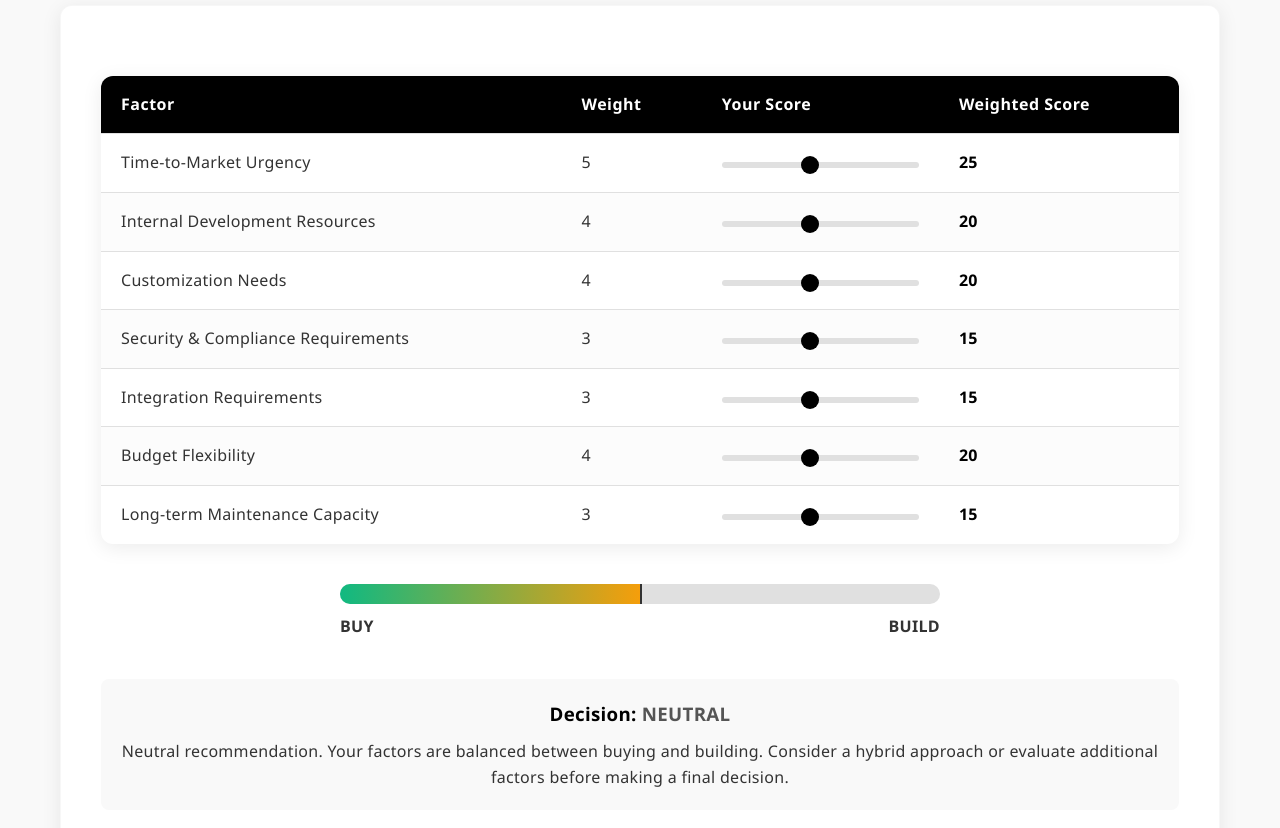
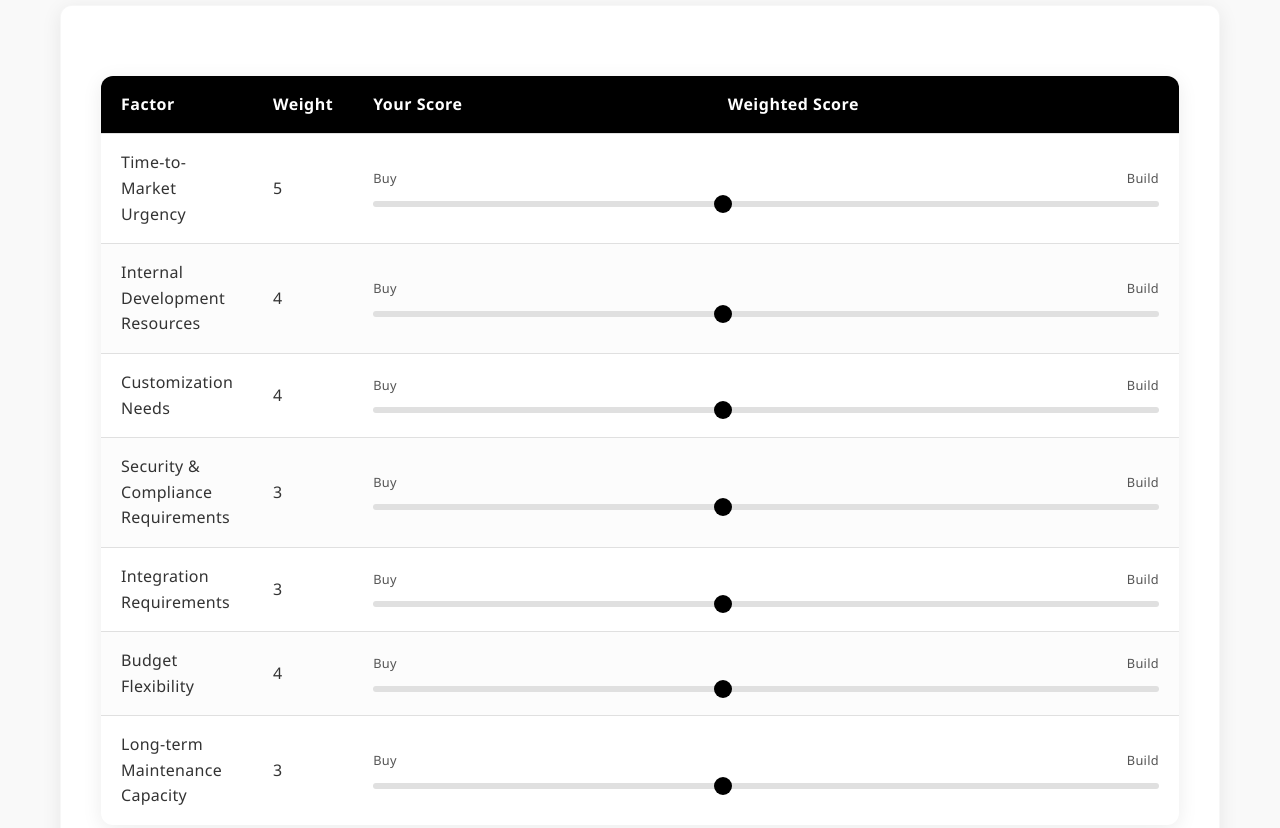
Before and after one commit to AbdulHadi806/build-vs-buy-crm, a plain HTML site: page index.html in a window 1280 px wide. Shown: the part 2060-2888 px from the top of the page. Drawn offline with Linux system fonts and the light colour scheme.

Commit message:
decision factor interface changed

```diff
--- a/index.html
+++ b/index.html
@@ -1325,44 +1325,86 @@
             <tr>
               <td>Time-to-Market Urgency</td>
               <td>5</td>
-              <td><input type="range" min="1" max="10" value="5" class="factor-slider" data-weight="5"></td>
-              <td class="weighted-score">25</td>
+              <td class="slider-container" colspan="3">
+                <div class="slider-labels">
+                  <span>Buy</span>
+                  <span>Build</span>
+                </div>
+                <input type="range" min="1" max="10" value="5" class="factor-slider" data-weight="5">
+              </td>
+              <td style="display: none;" class="weighted-score">25</td>
             </tr>
             <tr>
               <td>Internal Development Resources</td>
               <td>4</td>
-              <td><input type="range" min="1" max="10" value="5" class="factor-slider" data-weight="4"></td>
-              <td class="weighted-score">20</td>
+              <td class="slider-container" colspan="3">
+                <div class="slider-labels">
+                  <span>Buy</span>
+                  <span>Build</span>
+                </div>
+                <input type="range" min="1" max="10" value="5" class="factor-slider" data-weight="4">
+              </td>
+              <td style="display: none;" class="weighted-score">20</td>
             </tr>
             <tr>
               <td>Customization Needs</td>
               <td>4</td>
-              <td><input type="range" min="1" max="10" value="5" class="factor-slider" data-weight="4"></td>
-              <td class="weighted-score">20</td>
+              <td class="slider-container" colspan="3">
+                <div class="slider-labels">
+                  <span>Buy</span>
+                  <span>Build</span>
+                </div>
+                <input type="range" min="1" max="10" value="5" class="factor-slider" data-weight="4">
+              </td>
+              <td style="display: none;" class="weighted-score">20</td>
             </tr>
             <tr>
               <td>Security & Compliance Requirements</td>
               <td>3</td>
-              <td><input type="range" min="1" max="10" value="5" class="factor-slider" data-weight="3"></td>
-              <td class="weighted-score">15</td>
+              <td class="slider-container" colspan="3">
+                <div class="slider-labels">
+                  <span>Buy</span>
+                  <span>Build</span>
+                </div>
+                <input type="range" min="1" max="10" value="5" class="factor-slider" data-weight="3">
+              </td>
+              <td style="display: none;" class="weighted-score">15</td>
             </tr>
             <tr>
               <td>Integration Requirements</td>
               <td>3</td>
-              <td><input type="range" min="1" max="10" value="5" class="factor-slider" data-weight="3"></td>
-              <td class="weighted-score">15</td>
+              <td class="slider-container" colspan="3">
+                <div class="slider-labels">
+                  <span>Buy</span>
+                  <span>Build</span>
+                </div>
+                <input type="range" min="1" max="10" value="5" class="factor-slider" data-weight="3">
+              </td>
+              <td style="display: none;" class="weighted-score">15</td>
             </tr>
             <tr>
               <td>Budget Flexibility</td>
               <td>4</td>
-              <td><input type="range" min="1" max="10" value="5" class="factor-slider" data-weight="4"></td>
-              <td class="weighted-score">20</td>
+              <td class="slider-container" colspan="3">
+                <div class="slider-labels">
+                  <span>Buy</span>
+                  <span>Build</span>
+                </div>
+                <input type="range" min="1" max="10" value="5" class="factor-slider" data-weight="4">
+              </td>
+              <td style="display: none;" class="weighted-score">20</td>
             </tr>
             <tr>
               <td>Long-term Maintenance Capacity</td>
               <td>3</td>
-              <td><input type="range" min="1" max="10" value="5" class="factor-slider" data-weight="3"></td>
-              <td class="weighted-score">15</td>
+              <td class="slider-container" colspan="3">
+                <div class="slider-labels">
+                  <span>Buy</span>
+                  <span>Build</span>
+                </div>
+                <input type="range" min="1" max="10" value="5" class="factor-slider" data-weight="3">
+              </td>
+              <td style="display: none;"  class="weighted-score">15</td>
             </tr>
           </tbody>
         </table>
@@ -1386,7 +1428,7 @@
     </div>
   </section>
 
-  <section id="benefits-comparison">
+    <section id="benefits-comparison">
     <div class="container">
       <div class="section-title fade-in">
         <h2>Benefits Comparison</h2>
@@ -1441,7 +1483,6 @@
       </div>
     </div>
   </section>
-
   <section id="calculator" class="calculator-section">
     <div class="container">
       <div class="section-title fade-in">
```
